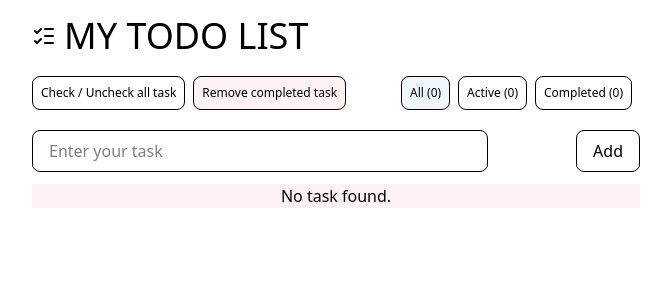
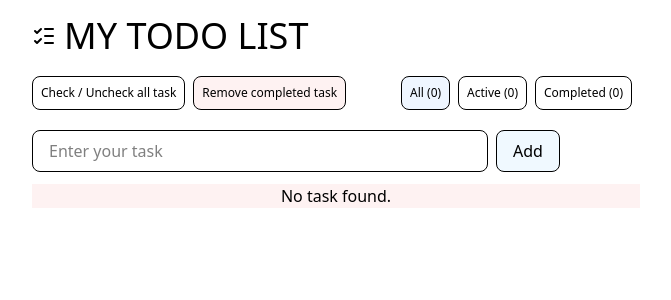
Before and after one commit to sdsmnc221/analog.todo, a Vue app: page / in a window 1280 px wide. Shown: the top 300 px of the page, without its empty margins (304-975 px from the left). Built offline with nearby package versions, Linux system fonts and the light colour scheme.

Commit message:
fix(app): css

```diff
--- a/src/components/TodoApp.vue
+++ b/src/components/TodoApp.vue
@@ -86,7 +86,7 @@ const inlineEdit = (todo: Todo) => {
       </div>
     </div>
 
-    <div class="w-full flex justify-between">
+    <div class="w-full flex justify-start gap-2">
       <input
         type="text"
         placeholder="Enter your task"
@@ -96,7 +96,7 @@ const inlineEdit = (todo: Todo) => {
 
       <button
         @click="handleAddTodo"
-        class="border rounded-lg px-4 py-2 hover:bg-sky-100 ease-in-out transition duration-1000"
+        class="border rounded-lg px-4 py-2 bg-sky-50 hover:bg-sky-100 ease-in-out transition duration-1000"
       >
         Add
       </button>
```
